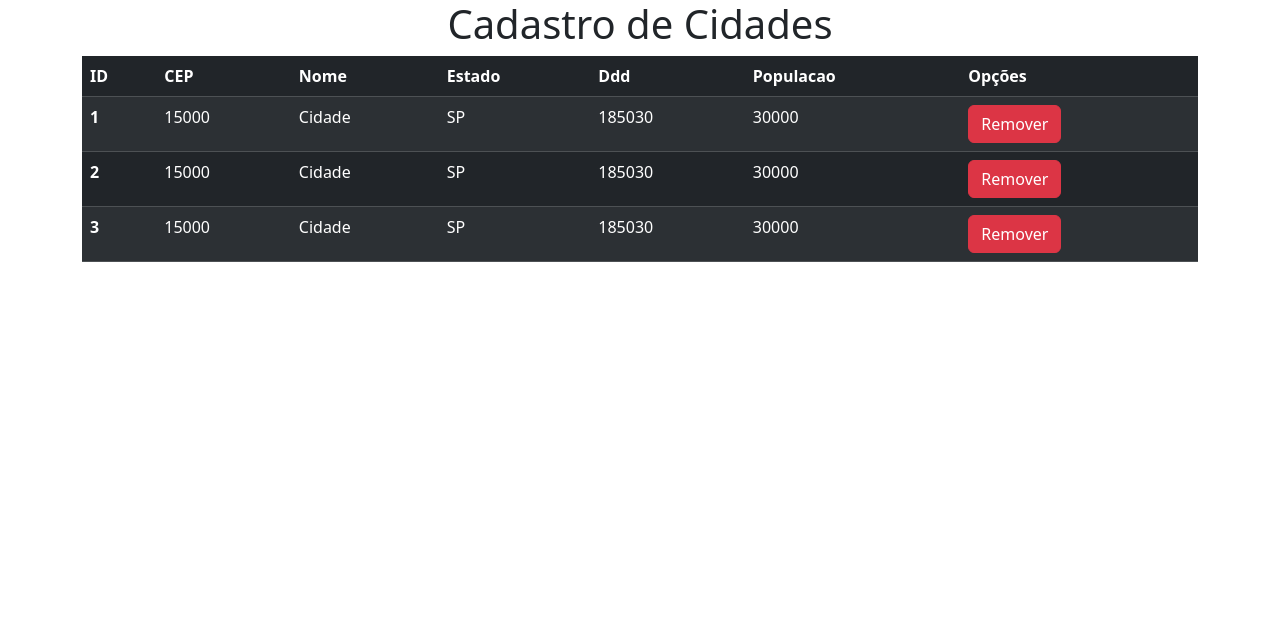
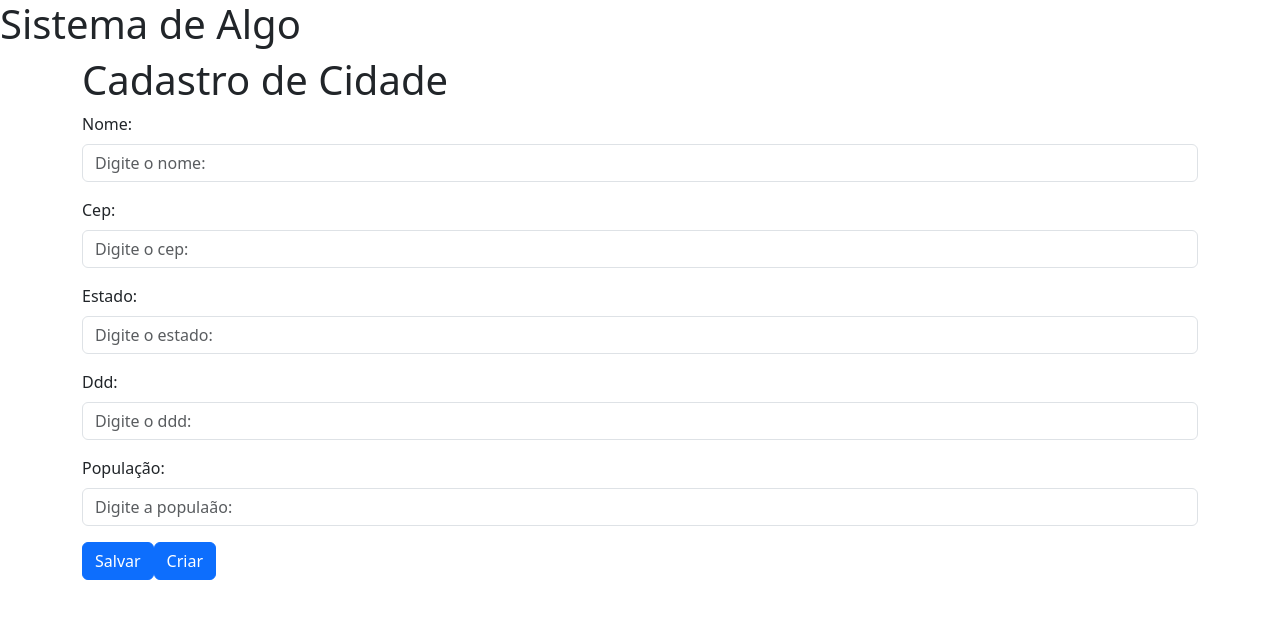
Before and after one commit to o1Hstoco01/Aula_Glauco_Cadastro_Cidades, an Angular app: page /cidade in a window 1280 px wide. Before the commit this address led to /. Shown: the top 618 px of the page. Built offline with nearby package versions, Linux system fonts and the light colour scheme; data requests are answered from the project's data file.

Commit message:
Criando o resto das funcionalidades, mas falta polir ainda

```diff
--- a/db.json
+++ b/db.json
@@ -3,7 +3,7 @@
     {
       "id": 1,
       "cep": 15000,
-      "nome": "Cidade",
+      "nome": "nOME",
       "estado": "SP",
       "ddd": 185030,
       "populacao": 30000
@@ -11,7 +11,7 @@
     {
       "id": 2,
       "cep": 15000,
-      "nome": "Cidade",
+      "nome": "teste",
       "estado": "SP",
       "ddd": 185030,
       "populacao": 30000
@@ -23,6 +23,14 @@
       "estado": "SP",
       "ddd": 185030,
       "populacao": 30000
+    },
+    {
+      "id": 4,
+      "cep": "23123",
+      "nome": "CIdade",
+      "estado": "sp",
+      "ddd": "31231",
+      "populacao": "1231231"
     }
   ]
 }
--- a/src/app/app-routing.module.ts
+++ b/src/app/app-routing.module.ts
@@ -6,7 +6,8 @@ import { CidadeFormComponent } from './cidade-form/cidade-form.component';
 const routes: Routes = [
   {path: '', redirectTo: '/cidade', pathMatch: 'full'},
   {path: 'cidades', component: CidadeComponent},
-  {path: 'cidade/:id', component: CidadeFormComponent}
+  {path: 'cidade/:id', component: CidadeFormComponent},
+  {path: 'cidade', component: CidadeFormComponent}
 ];
 
 @NgModule({
--- a/src/app/app.component.html
+++ b/src/app/app.component.html
@@ -1 +1,3 @@
-<app-cidade></app-cidade>
+<h1>Sistema de Algo</h1>
+
+<router-outlet></router-outlet>
--- a/src/app/app.module.ts
+++ b/src/app/app.module.ts
@@ -7,6 +7,7 @@ import { NgbModule } from '@ng-bootstrap/ng-bootstrap';
 import { CidadeComponent } from './cidade/cidade.component';
 import { HttpClientModule } from '@angular/common/http';
 import { CidadeFormComponent } from './cidade-form/cidade-form.component';
+import { ReactiveFormsModule } from '@angular/forms';
 
 @NgModule({
   declarations: [
@@ -18,7 +19,8 @@ import { CidadeFormComponent } from './cidade-form/cidade-form.component';
     BrowserModule,
     AppRoutingModule,
     NgbModule,
-    HttpClientModule
+    HttpClientModule,
+    ReactiveFormsModule
   ],
   providers: [],
   bootstrap: [AppComponent]
--- a/src/app/cidade-form/cidade-form.component.html
+++ b/src/app/cidade-form/cidade-form.component.html
@@ -1,26 +1,28 @@
 <div class="container">
-  <h1>Cadastro de Cidade</h1>
-  <form>
+  <form [formGroup]="formGroupCidade">
+    <h1>Cadastro de  Cidade</h1>
       <div class="mb-3">
           <label for="name" class="form-label">Nome: </label>
-          <input type="text" class="form-control" id="nome" placeholder="Digite o nome: ">
+          <input formControlName="nome" class="form-control" id="nome" placeholder="Digite o nome: ">
         </div>
         <div class="mb-3">
           <label for="price" class="form-label">Cep: </label>
-          <input type="text" class="form-control" id="cep" placeholder="Digite o cep: ">
+          <input formControlName="cep" class="form-control" id="cep" placeholder="Digite o cep: ">
         </div>
         <div class="mb-3">
           <label for="category" class="form-label">Estado: </label>
-          <input type="text" class="form-control" id="estado" placeholder="Digite o estado: ">
+          <input formControlName="estado" class="form-control" id="estado" placeholder="Digite o estado: ">
         </div>
         <div class="mb-3">
           <label for="category" class="form-label">Ddd: </label>
-          <input type="text" class="form-control" id="ddd" placeholder="Digite o ddd: ">
+          <input formControlName="ddd" class="form-control" id="ddd" placeholder="Digite o ddd: ">
         </div>
         <div class="mb-3">
           <label for="category" class="form-label">População: </label>
-          <input type="text" class="form-control" id="populacao" placeholder="Digite a populaão: ">
+          <input formControlName="populacao" class="form-control" id="populacao" placeholder="Digite a populaão: ">
         </div>
-        <button type="button" class="btn btn-primary">Salvar</button>
+        <button *ngIf="!isEditing" class="btn btn-primary" (click)="update()">Salvar</button>
+
+        <button *ngIf="!isEditing" class="btn btn-primary" (click)="save()">Criar</button>
   </form>
 </div>
--- a/src/app/cidade-form/cidade-form.component.ts
+++ b/src/app/cidade-form/cidade-form.component.ts
@@ -1,6 +1,7 @@
 import { Component, OnInit } from '@angular/core';
 import { ActivatedRoute, Router } from '@angular/router';
 import { CidadeService } from '../cidade.service';
+import { FormBuilder, FormGroup } from '@angular/forms';
 
 @Component({
   selector: 'app-cidade-form',
@@ -8,18 +9,44 @@ import { CidadeService } from '../cidade.service';
   styleUrl: './cidade-form.component.css'
 })
 export class CidadeFormComponent implements OnInit{
-  constructor(private router: Router, private activeRoute: ActivatedRoute, private service: CidadeService){
+  formGroupCidade: FormGroup;
+  isEditing: boolean = false;
 
+  constructor(private router: Router, private activeRoute: ActivatedRoute, private service: CidadeService, private FormBuilder: FormBuilder){
+    this.formGroupCidade = FormBuilder.group({
+      id: [''],
+      cep: [''],
+      nome: [''],
+      estado: [''],
+      ddd: [''],
+      populacao: [''],
+    });
   }
 
   ngOnInit() {
     const id = Number(this.activeRoute.snapshot.paramMap.get("id"));
-    this.loadCidades(id);
+    if(id != 0){
+      this.isEditing=true;
+      this.loadCidades(id);
+    }
   }
+
   loadCidades(id: number){
     this.service.getCidadeById(id).subscribe({
-    next: data=> alert(data.nome)
-  })
+    next: data=> this.formGroupCidade.setValue(data)
+  });
+  }
+
+  update(){
+    this.service.update(this.formGroupCidade.value).subscribe({
+      next:() => this.router.navigate(['cidades'])
+    })
+  }
+
+  save(){
+    this.service.save(this.formGroupCidade.value).subscribe({
+      next:()=> this.router.navigate(['cidade'])
+    })
   }
 
 }
--- a/src/app/cidade.service.ts
+++ b/src/app/cidade.service.ts
@@ -8,18 +8,27 @@ import { Cidade } from './cidade';
 })
 export class CidadeService {
 
+  url = 'http://localhost:3000/cidades'
 
   constructor(private http:HttpClient) { }
 
   getCidades(): Observable<Cidade []>{
-    return this.http.get<Cidade []>('http://localhost:3000/cidades')
+    return this.http.get<Cidade []>(this.url)
   }
 
   getCidadeById(id:number): Observable<Cidade>{
-    return this.http.get<Cidade>('http://localhost:4200/cidade/' + id);
+    return this.http.get<Cidade>(`${this.url}/${id}`);
   }
 
   delete(cidade: Cidade): Observable<void>{
-    return this.http.delete<void>('http://localhost:3000/cidades/' + cidade.id)
+    return this.http.delete<void>(`${this.url}/${cidade.id}`)
+  }
+
+  update(cidade: Cidade): Observable<Cidade>{
+    return this.http.put<Cidade>(`${this.url}/${cidade.id}`, cidade);
+  }
+
+  save(cidade: Cidade): Observable<Cidade>{
+    return this.http.post<Cidade>(this.url, cidade);
   }
 }
--- a/src/app/cidade/cidade.component.html
+++ b/src/app/cidade/cidade.component.html
@@ -1,5 +1,7 @@
 <div class="container">
 	<h1 style="text-align: center;">Cadastro de Cidades</h1>
+
+  <button class="btn btn-primary"(click)="create()">Novo</button>
 
 	<table class="table table-striped table-dark">
 		<thead>
@@ -17,7 +19,7 @@
 			<tr *ngFor="let cidade of cidades">
 				<th scope="row">{{cidade.id}}</th>
 				<td>{{cidade.cep}}</td>
-				<td><a [routerLink]="['/cidade',cidade.id]"></a>{{cidade.nome}}</td>
+				<td><a [routerLink]="['/cidade',cidade.id]">{{cidade.nome}}</a></td>
 				<td>{{cidade.estado}}</td>
 				<td>{{cidade.ddd}}</td>
 				<td>{{cidade.populacao}}</td>
--- a/src/app/cidade/cidade.component.ts
+++ b/src/app/cidade/cidade.component.ts
@@ -1,6 +1,7 @@
 import { Component, OnInit } from '@angular/core';
 import { CidadeService } from '../cidade.service';
 import { Cidade } from '../cidade';
+import { Router } from '@angular/router';
 
 
 @Component({
@@ -12,24 +13,27 @@ import { Cidade } from '../cidade';
 export class CidadeComponent implements OnInit{
   cidades: Cidade  [] = [];
 
-  constructor(private servise: CidadeService){}
+  constructor(private service: CidadeService, private router: Router){}
 
   ngOnInit(): void {
    this.loadCidades();
   }
 
   loadCidades(){
-    this.servise.getCidades().subscribe({
+    this.service.getCidades().subscribe({
       next: data => this.cidades = data
     })
   }
 
   delete(cidades: Cidade){
-    this.servise.delete(cidades).subscribe({
+    this.service.delete(cidades).subscribe({
        next:() => this.loadCidades()
    })
   }
 
+  create(){
+    this.router.navigate(['cidade'])
+  }
 
 
 }
```
